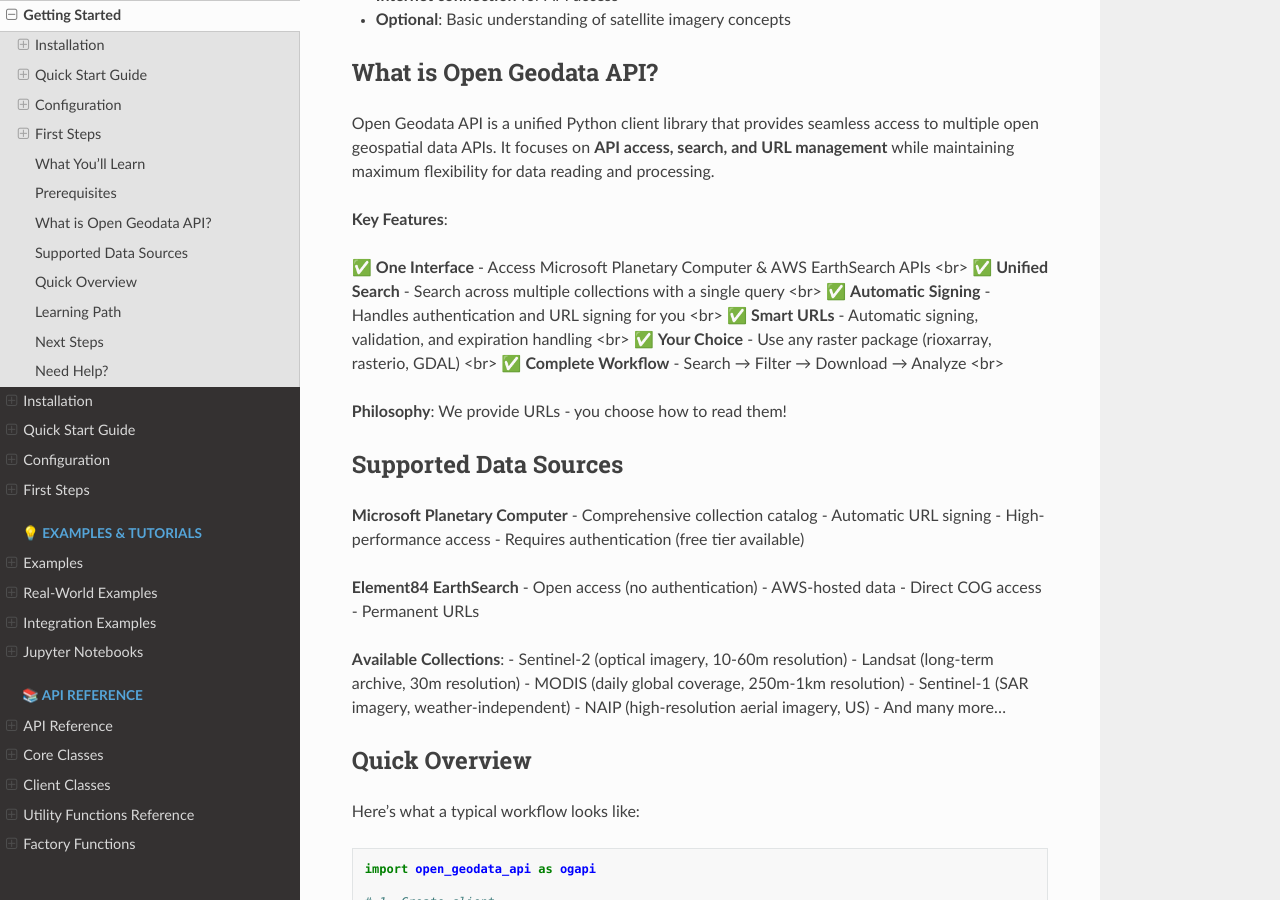
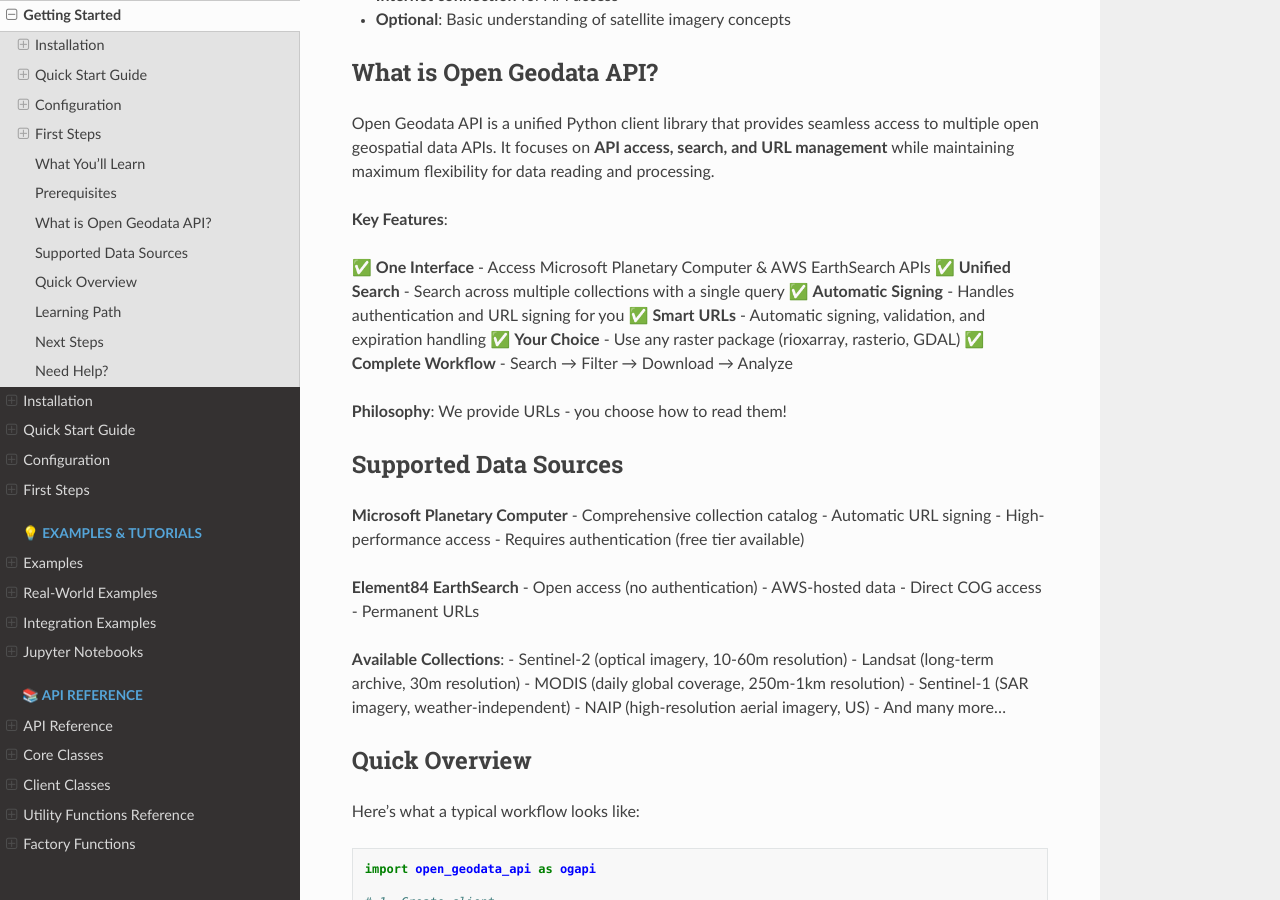
Before and after one commit to Mirjan-Ali-Sha/open-geodata-api, a Sphinx documentation site: the page built from docs/sections/getting-started/index.rst, in a window 1280 px wide and 900 px high, scrolled down 1476 px. Built offline with Sphinx 7.4.7 and the Read the Docs theme 3.1.0, drawn with Linux system fonts in a browser that asks for light colours; pages that are not in the unit, such as notebooks, are missing from menus.

Commit message:
rectify doces...

```diff
--- a/docs/sections/getting-started/index.rst
+++ b/docs/sections/getting-started/index.rst
@@ -36,12 +36,12 @@
 
 **Key Features**:
 
-✅ **One Interface** - Access Microsoft Planetary Computer & AWS EarthSearch APIs  <br>
-✅ **Unified Search** - Search across multiple collections with a single query  <br>
-✅ **Automatic Signing** - Handles authentication and URL signing for you  <br>
-✅ **Smart URLs** - Automatic signing, validation, and expiration handling  <br>
-✅ **Your Choice** - Use any raster package (rioxarray, rasterio, GDAL)  <br>
-✅ **Complete Workflow** - Search → Filter → Download → Analyze  <br>
+✅ **One Interface** - Access Microsoft Planetary Computer & AWS EarthSearch APIs  \
+✅ **Unified Search** - Search across multiple collections with a single query  \
+✅ **Automatic Signing** - Handles authentication and URL signing for you  \
+✅ **Smart URLs** - Automatic signing, validation, and expiration handling  \
+✅ **Your Choice** - Use any raster package (rioxarray, rasterio, GDAL)  \
+✅ **Complete Workflow** - Search → Filter → Download → Analyze
 
 **Philosophy**: We provide URLs - you choose how to read them!
 
```
